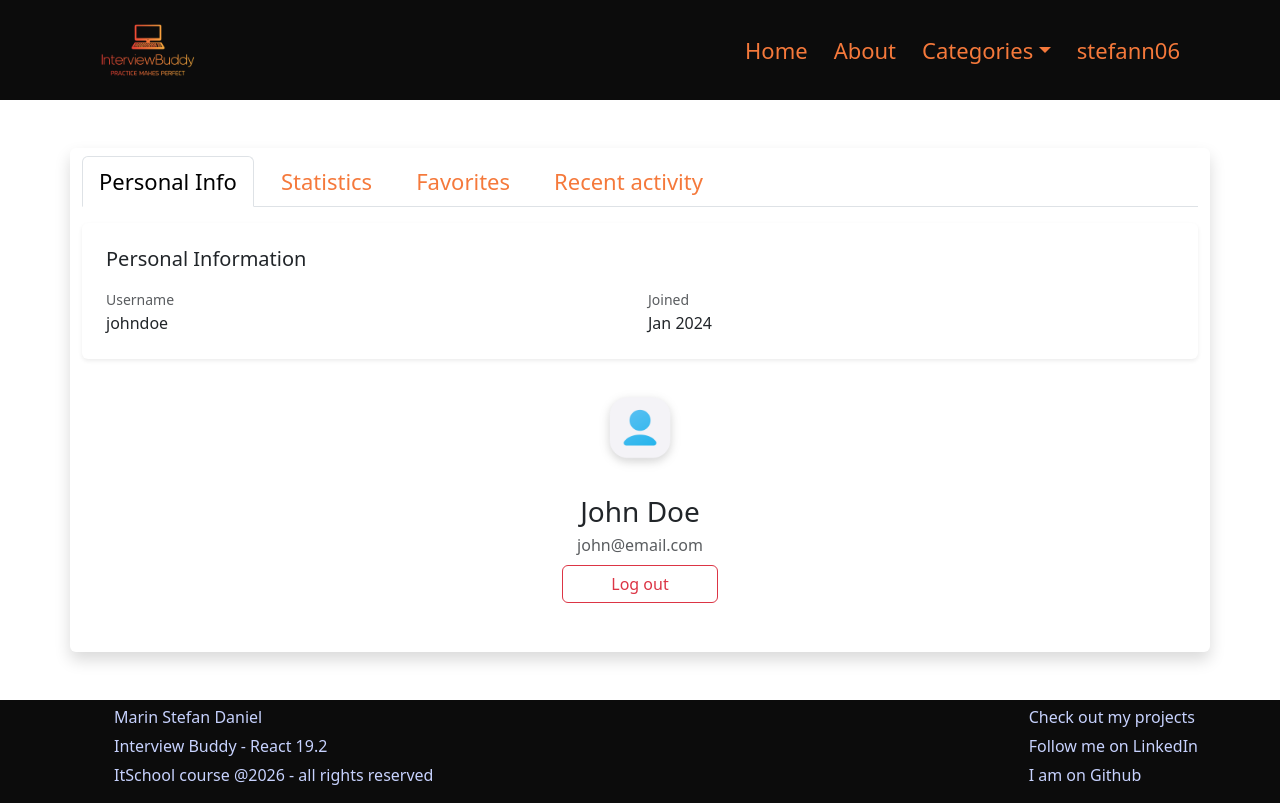
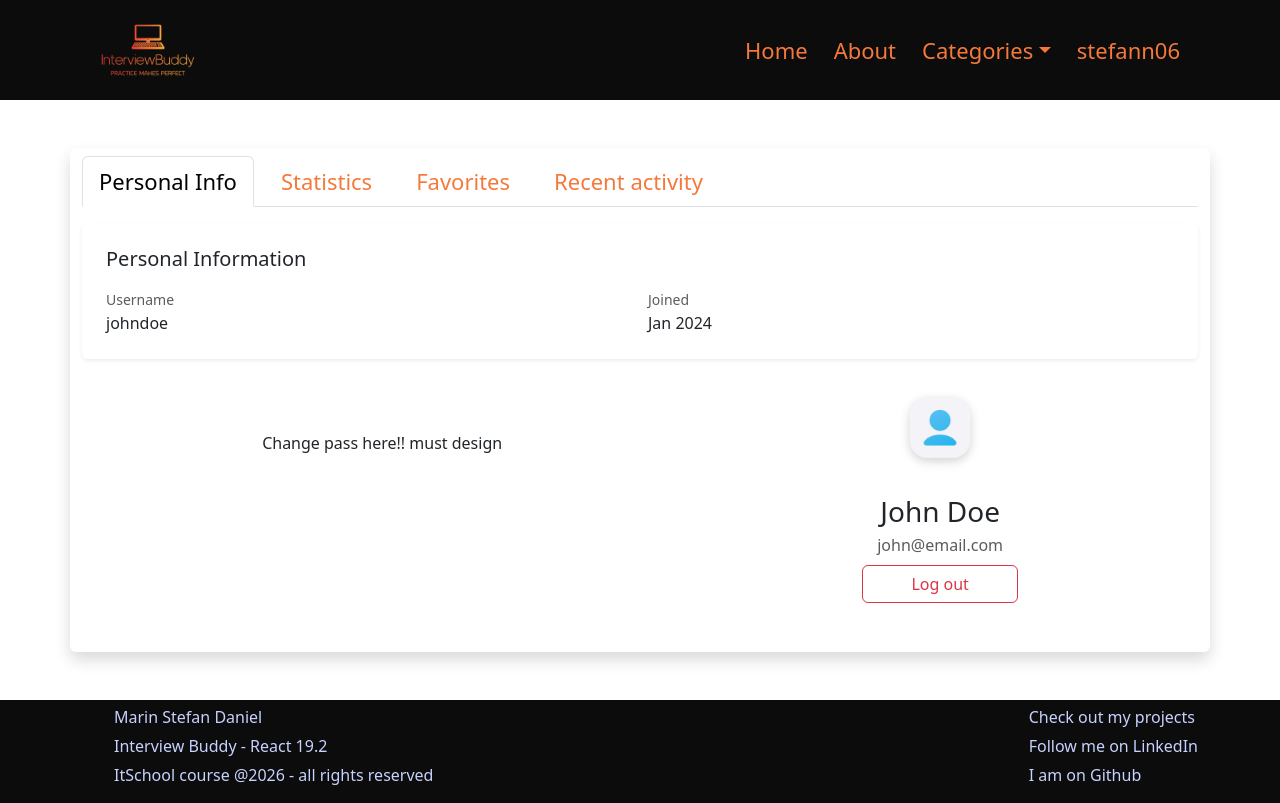
Before and after one commit to marin-stefan/InterviewBuddy, a React (Vite) app: page /user in a window 1280 px wide. Built offline with nearby package versions, Linux system fonts and the light colour scheme.

Commit message:
placeholder for changepass on user page

```diff
--- a/src/pages/User/User.jsx
+++ b/src/pages/User/User.jsx
@@ -55,6 +55,9 @@ export default function User() {
                                         <div>Jan 2024</div>
                                     </div>
                                 </div>
+                            </section>
+                            <section className="text-center mt-5">
+                                Change pass here!! must design
                             </section>
                             <section className="text-center mt-5">
                                 <div className="mb-2">
@@ -163,7 +166,12 @@ export default function User() {
                                 </div>
                             </div>
                         </section>
-                        <section className="mb-2 text-center">
+                        <div className="d-flex justify-content-around">
+                            <section className="text-center mt-5">
+                                Change pass here!! must design
+                            </section>
+                            <div>
+                                <section className="mb-2 text-center">
                             <div className="mb-3">
                                 <img
                                     src={Avatar}
@@ -181,6 +189,10 @@ export default function User() {
                                 Log out
                             </button>
                         </section>
+                            </div>
+                        </div>
+
+
                     </Tab>
                     <Tab eventKey="statistics" title="Statistics">
                         <section className="mb-4 p-4 shadow-sm rounded bg-white">
```
